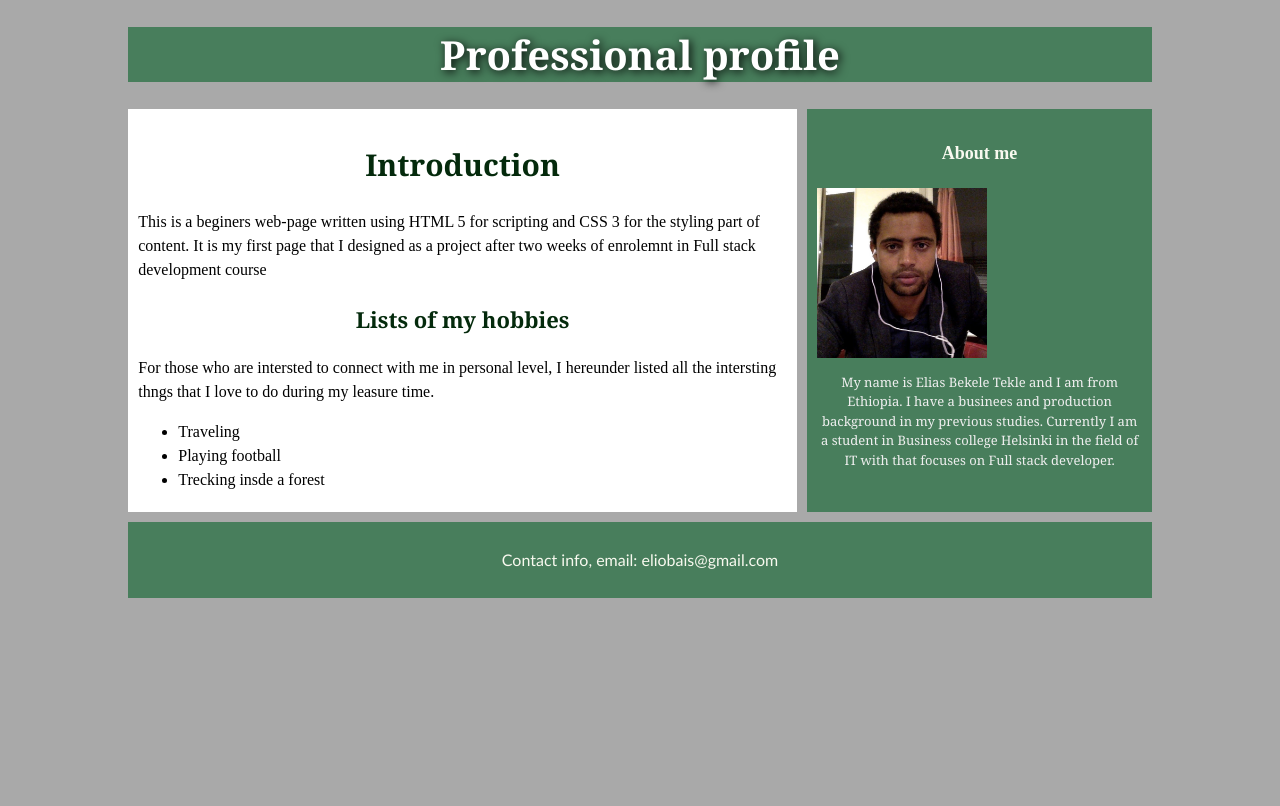
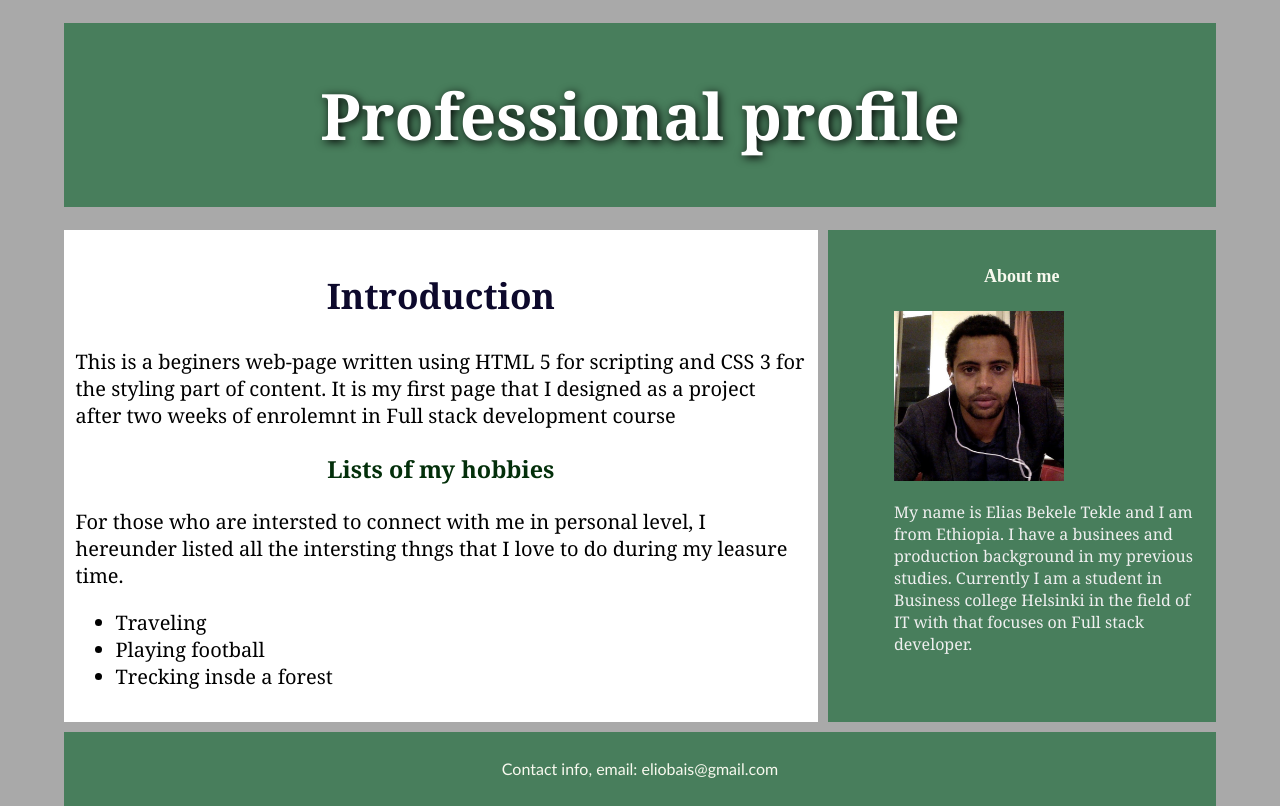
Before and after one commit to Ethiopica/Demo, a plain HTML site: page Demo/html_course/02_week/profile_page_project/index.html in a window 1280 px wide. Drawn offline with Linux system fonts and the light colour scheme.

Commit message:
add on project

```diff
--- a/Demo/html_course/02_week/profile_page_project/style.css
+++ b/Demo/html_course/02_week/profile_page_project/style.css
@@ -7,70 +7,45 @@ body {
   margin: 0;
   padding: 0;
 }
-
 html {
-  font-size: 10px;
   background-color: #a9a9a9;
 }
-
 body {
-  width: 80%;
-  margin: 0 auto;
+  width: 90%;
+  margin: auto;
 }
-
-/* || typography */
+/* header*/
 header {
-  padding: 20px, auto;
+  padding: 0.5%;
   background-color: #487e5c;
+  margin-top: 2%;
+  margin-bottom: 2%;
 }
-h1 {
-  font-family: Cambria, Cochin, Georgia, Times, "Times New Roman", serif;
-  color: #042a0c;
-}
-h2 {
-  font-family: Cambria, Cochin, Georgia, Times, "Times New Roman", serif;
-  color: #042a0c;
-  text-align: center;
-}
-h3 {
-  font-family: Cambria, Cochin, Georgia, Times, "Times New Roman", serif;
-  color: #042a0c;
-  text-align: center;
-}
-h3 p {
-  font-family: Cambria, Cochin, Georgia, Times, "Times New Roman", serif;
-}
-
 h1 {
   font-size: 4rem;
   text-align: center;
   color: white;
   text-shadow: 2px 2px 10px black;
+  font-family: Cambria, Cochin, Georgia, Times, "Times New Roman", serif;
 }
+/* end */
 
 h2 {
-  font-size: 3rem;
+  font-family: Cambria, Cochin, Georgia, Times, "Times New Roman", serif;
+  color: #0d092c;
   text-align: center;
-  font-family: Cambria, Cochin, Georgia, Times, "Times New Roman", serif;
-  text-align: center;
+  font-size: 2.2rem;
 }
 
 h3 {
-  font-size: 2.2rem;
-}
-
-p,
-li {
-  font-size: 1.6rem;
-  line-height: 1.5;
+  font-family: Cambria, Cochin, Georgia, Times, "Times New Roman", serif;
+  color: #032f0a;
+  text-align: center;
 }
 
 /* || header layout */
 
-nav,
-article,
-aside,
-footer {
+article {
   background-color: white;
   padding: 1%;
 }
@@ -97,25 +72,34 @@ main {
 
 article {
   flex: 4;
+  font-family: Cambria, Cochin, Georgia, Times, "Times New Roman", serif;
+  font-size: 20px;
 }
 
 aside {
   flex: 2;
   margin-left: 10px;
   background-color: #487e5c;
+  padding: 1%;
 }
+
 aside p {
   font-family: system-ui, -apple-system, BlinkMacSystemFont, "Segoe UI", Roboto,
     Oxygen, Ubuntu, Cantarell, "Open Sans", "Helvetica Neue", sans-serif;
-  font-size: small;
-  text-align: center;
+  font-size: 16px;
+  text-align: left;
   color: rgb(239, 239, 239);
-  font-family: Georgia, "Times New Roman", Times, serif;
+  font-family: Cambria, Cochin, Georgia, Times, "Times New Roman", serif;
+  padding: 1%, 20%, 20%, 20%;
+  margin-left: 15%;
 }
 aside h4 {
   font-size: large;
   color: #f8f9ef;
   text-align: center;
+}
+aside img {
+  margin-left: 15%;
 }
 
 footer {
@@ -124,4 +108,5 @@ footer {
   text-align: center;
   font-family: "Gill Sans", "Gill Sans MT", Calibri, "Trebuchet MS", sans-serif;
   color: #f8f9ef;
+  padding: 1%;
 }
```
